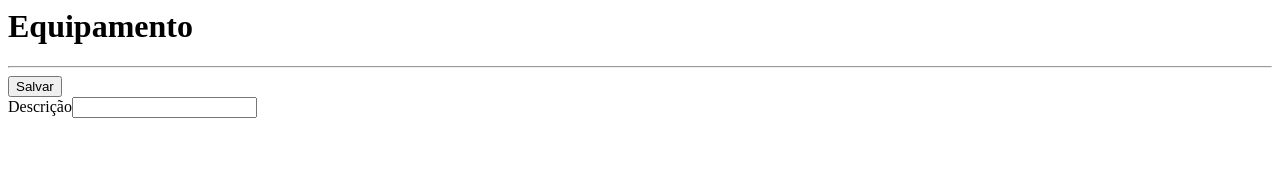
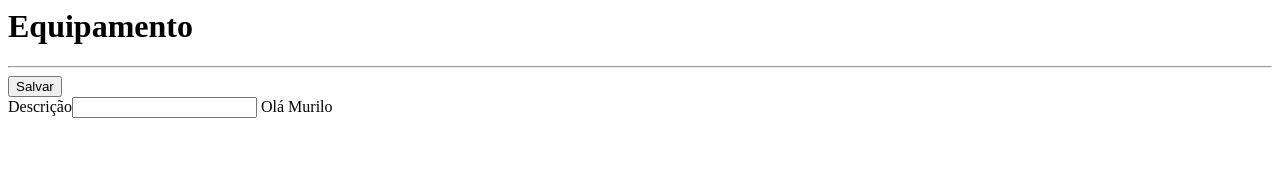
Before and after one commit to theusdido/plataforma-ensino-senac, an Angular app: page / in a window 1280 px wide. Shown: the top 187 px of the page. Built offline with nearby package versions, Linux system fonts and the light colour scheme.

Commit message:
1 file modified

```diff
--- a/src/app/app.component.html
+++ b/src/app/app.component.html
@@ -14,6 +14,7 @@
         name="descriao"
         aria-describedby="emailHelp"
       />
+       Olá Murilo
     </div>
   </form>
 </div>
```
